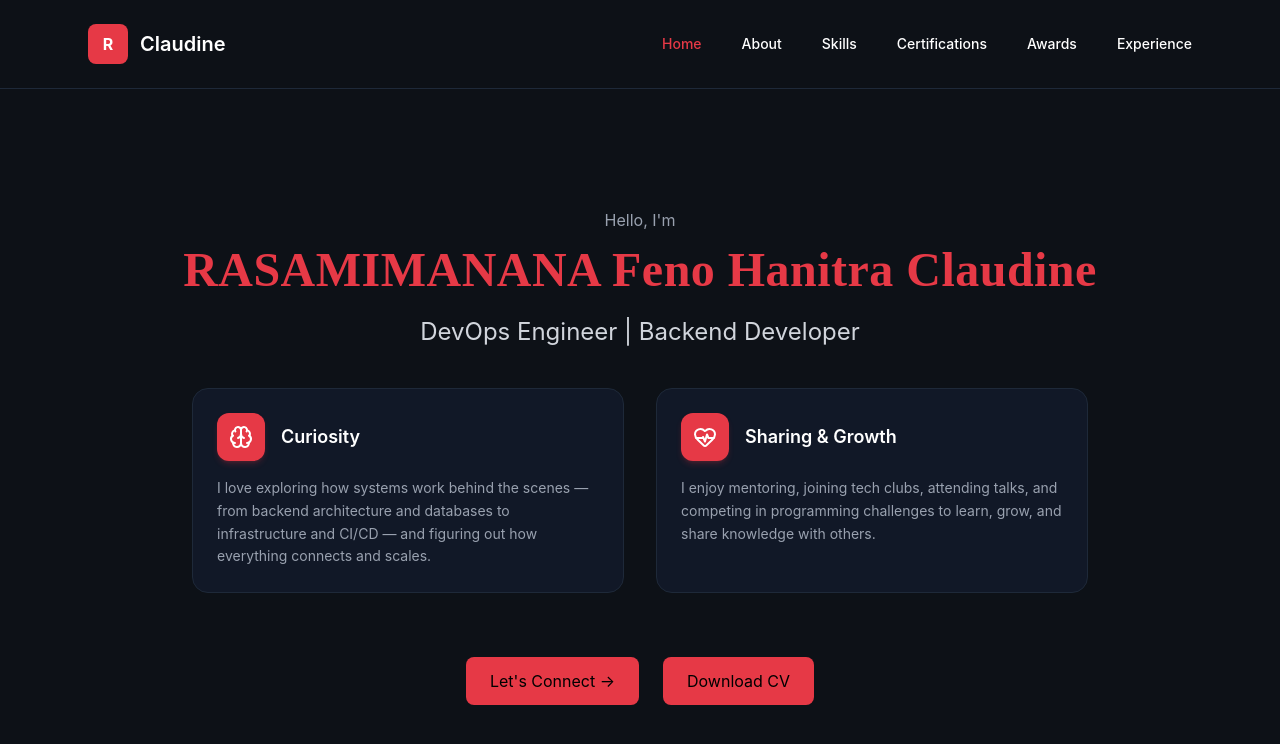
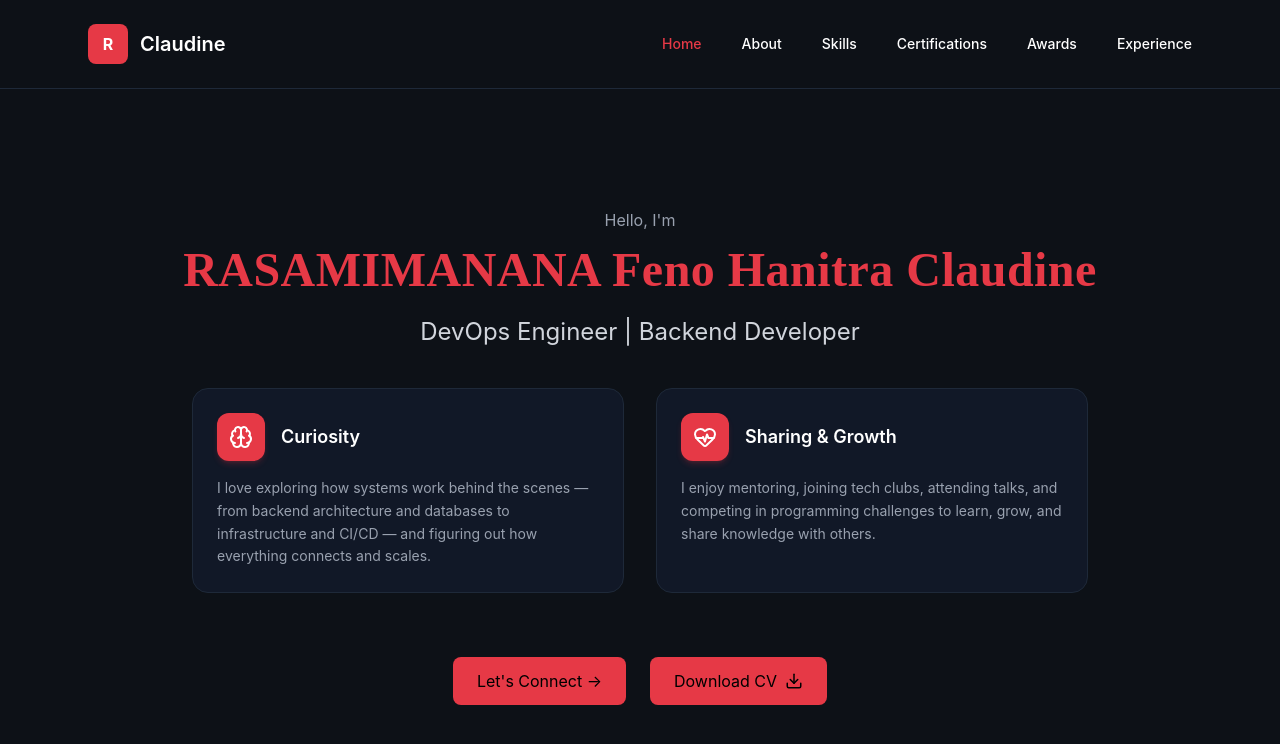
Before and after one commit to ClaudineRas02/Portfolio, a React (Vite) app: page / in a window 1280 px wide. Shown: the top 744 px of the page. Built offline with nearby package versions, Linux system fonts and the light colour scheme; a web font is replaced by a local one.

Commit message:
feat: add download CV button

```diff
--- a/src/pages/Home.jsx
+++ b/src/pages/Home.jsx
@@ -4,6 +4,7 @@ import Hero from "../components/Hero";
 import Resume from "../components/Resume";
 import Mybutton from "../components/Mybutton";
 import ConnectPopup from "../components/ConnectPopup";
+import { Download } from "lucide-react";
 
 export default function Home() {
   const [isConnectOpen, setIsConnectOpen] = useState(false);
@@ -23,7 +24,13 @@ export default function Home() {
             content={"Let's Connect →"}
             onClick={() => setIsConnectOpen(true)}
           />
-          <Mybutton content={"Download CV"} />
+          <a
+            href="cv/CV_Claudine.pdf"
+            className="inline-flex items-center gap-2 px-5 py-2 sm:px-6 sm:py-3 bg-[#e63946] hover:bg-[#e63946] rounded-lg transition"
+          >
+            <span>Download CV</span>
+            <Download size={18} />
+          </a>
         </section>
       </main>
 
```
Also changed, not shown: 1 other file (tests, documents, lock files or other folders).
